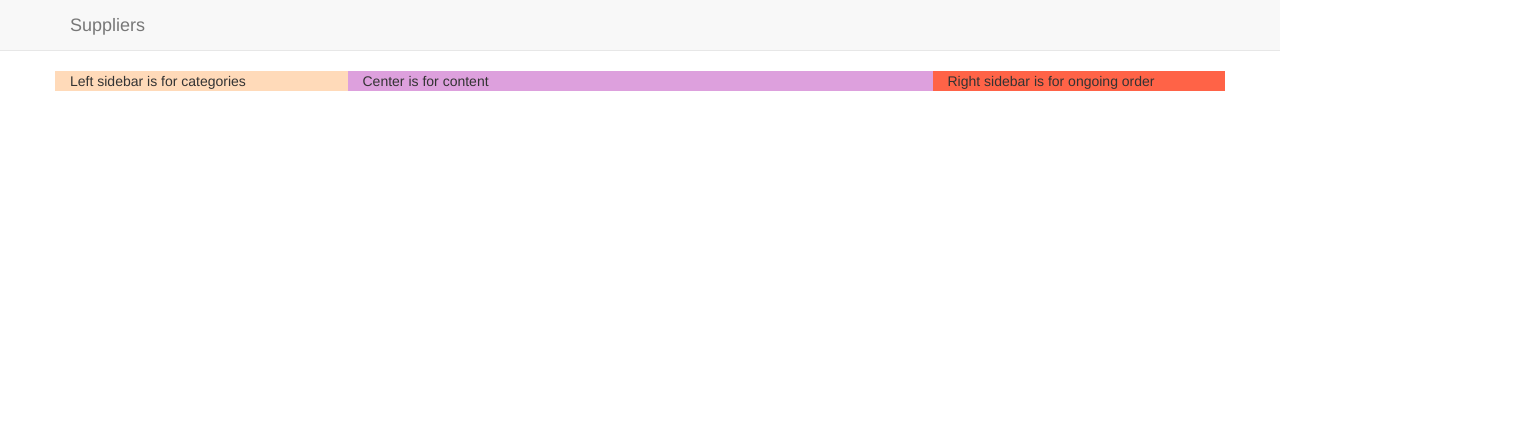
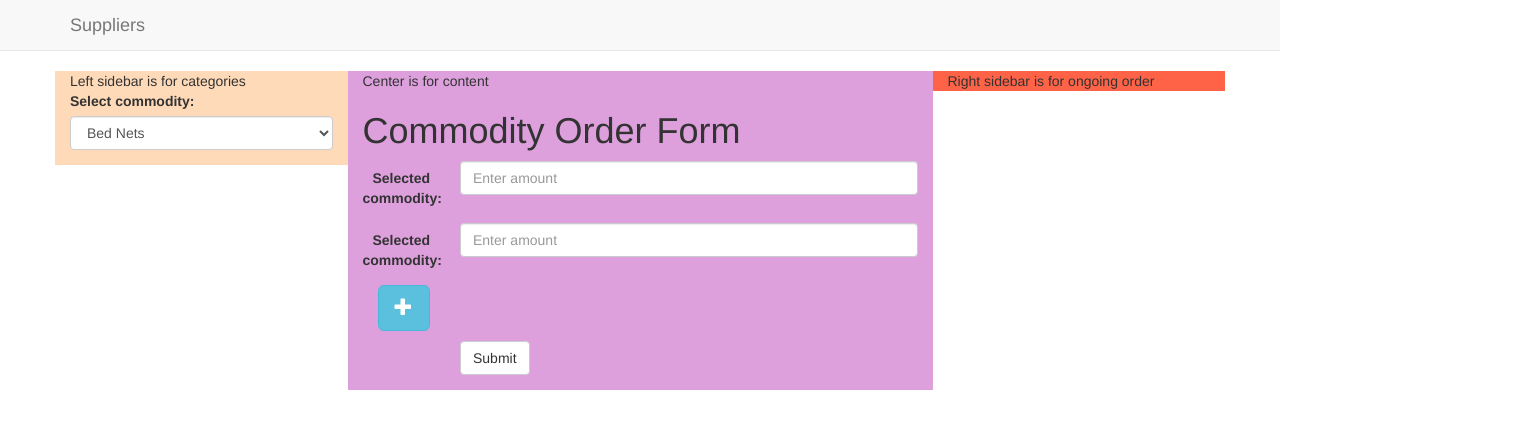
Before and after one commit to DanielGJohnsen/Suppliers, a plain HTML site: page index.html in a window 1280 px wide. Shown: the whole page, 1533 px wide, since content can reach past the window. Drawn offline with Linux system fonts and the light colour scheme.

Commit message:
index litt endret

```diff
--- a/index.html
+++ b/index.html
@@ -18,9 +18,47 @@
       <div class="row">
         <div class="col-xs-12 col-sm-3" style="background-color:peachpuff">
           Left sidebar is for categories
+
+	  <div class="form-group">
+	    <label for="sel1"><h>Select commodity:</h></label>
+	    <select class="form-control" id="sel1">
+	      <option>Bed Nets</option>
+	      <option>Emergency Contraception</option>
+	      <option>Injectable Antibiotics</option>
+	    </select>
+	  </div>
         </div>
         <div class="col-xs-12 col-sm-6" style="background-color:plum">
           Center is for content
+	  <h1>Commodity Order Form</h1>
+	  <form class="form-horizontal" role="form">
+	    <div class="form-group">
+	      <label class="control-label col-sm-2" for="com1">Selected commodity:</label>
+	      <div class="col-sm-10">
+		<input type="commodity" class="form-control" id="commodity1" placeholder="Enter amount">
+	      </div>
+	    </div>
+	    <div class="form-group">
+	      <label class="control-label col-sm-2" for="com2">Selected commodity:</label>
+	      <div class="col-sm-10">
+		<input type="commodity" class="form-control" id="commodity2" placeholder="Enter amount">
+	      </div>
+	    </div>
+
+
+	    <div class="container">
+	      <p>
+		<a href="#" class="btn btn-info btn-lg">
+		  <span class="glyphicon glyphicon-plus"></span>
+		</a>
+	      </p>
+	    </div>
+	    <div class="form-group">
+	      <div class="col-sm-offset-2 col-sm-10">
+		<button type="submit" class="btn btn-default">Submit</button>
+	      </div>
+	</div>
+</form>
         </div>
         <div class="col-xs-12 col-sm-3" style="background-color:tomato">
           Right sidebar is for ongoing order
```
